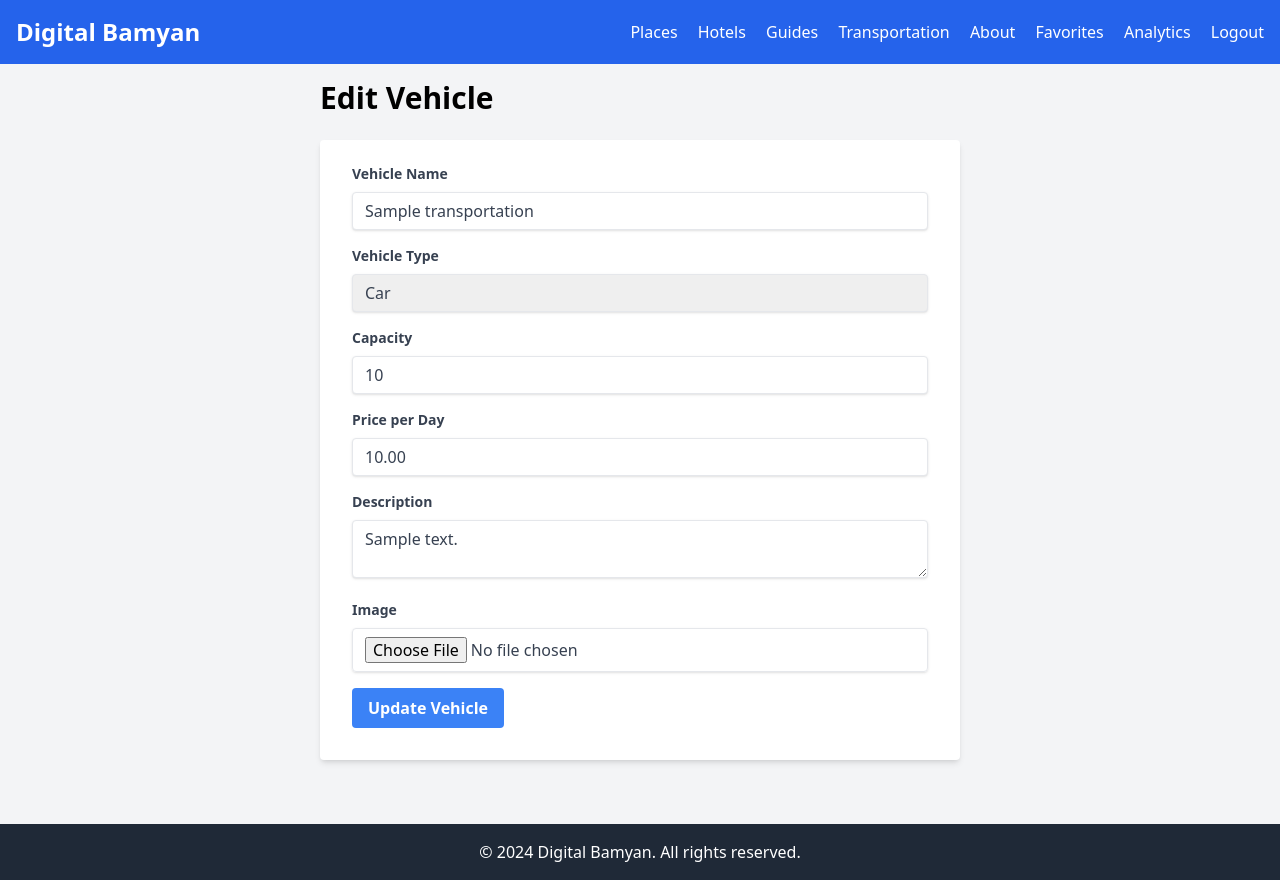
After one commit to AzizullahDarmani/Digital-Bamyan, a Django app: page /transportation/edit/1/ in a window 1280 px wide. The commit adds this page. Run offline with Django 5.2, Linux system fonts and the light colour scheme; a user stored in the database is signed in; tables that the repository leaves empty hold one stand-in row (values such as "Sample post"); some libraries are stand-ins or nearby versions.

Commit message:
Assistant checkpoint: Add rental functionality to transportation system
Assistant generated file changes:
- transportation/models.py: Add TransportationRental model
- transportation/views.py: Add rental views, Add rental views
- transportation/urls.py: Add rental URLs
- transportation/templates/transportation/transportation_list.html: Add rent, edit and delete buttons
- transportation/templates/transportation/rent_vehicle.html: Create rent vehicle form
- transportation/templates/transportation/my_rentals.html: Create my rentals page
- transportation/templates/transportation/edit_vehicle.html: Create edit vehicle form

---

User prompt:

add the rent button for the users to Rent the car, and also My Rents button which should show the list of all the rents to the super user and the rent made by the user only for the user. and also the delete and edit button for super user

Replit-Commit-Author: Assistant
Replit-Commit-Session-Id: 56790dac-414f-446b-aad4-303f35578f21

```diff
--- a/transportation/models.py
+++ b/transportation/models.py
@@ -20,3 +20,15 @@ class Transportation(models.Model):
 
     def __str__(self):
         return f"{self.name} ({self.vehicle_type})"
+
+class TransportationRental(models.Model):
+    vehicle = models.ForeignKey(Transportation, on_delete=models.CASCADE)
+    user = models.ForeignKey('auth.User', on_delete=models.CASCADE)
+    rental_date = models.DateField()
+    return_date = models.DateField()
+    total_cost = models.DecimalField(max_digits=10, decimal_places=2)
+    is_active = models.BooleanField(default=True)
+    created_at = models.DateTimeField(auto_now_add=True)
+
+    def __str__(self):
+        return f"{self.vehicle.name} rented by {self.user.username}"
--- /dev/null
+++ b/transportation/templates/transportation/edit_vehicle.html
@@ -0,0 +1,66 @@
+
+{% extends 'main/base.html' %}
+
+{% block title %}Edit Vehicle{% endblock %}
+
+{% block content %}
+<div class="container mx-auto px-4 max-w-2xl">
+    <h1 class="text-3xl font-bold mb-6">Edit Vehicle</h1>
+
+    <form method="POST" enctype="multipart/form-data" class="bg-white shadow-md rounded px-8 pt-6 pb-8 mb-4">
+        {% csrf_token %}
+        <div class="mb-4">
+            <label class="block text-gray-700 text-sm font-bold mb-2" for="name">
+                Vehicle Name
+            </label>
+            <input class="shadow appearance-none border rounded w-full py-2 px-3 text-gray-700 leading-tight focus:outline-none focus:shadow-outline" type="text" name="name" value="{{ vehicle.name }}" required>
+        </div>
+
+        <div class="mb-4">
+            <label class="block text-gray-700 text-sm font-bold mb-2" for="vehicle_type">
+                Vehicle Type
+            </label>
+            <select class="shadow appearance-none border rounded w-full py-2 px-3 text-gray-700 leading-tight focus:outline-none focus:shadow-outline" name="vehicle_type" required>
+                <option value="car" {% if vehicle.vehicle_type == 'car' %}selected{% endif %}>Car</option>
+                <option value="bus" {% if vehicle.vehicle_type == 'bus' %}selected{% endif %}>Bus</option>
+                <option value="van" {% if vehicle.vehicle_type == 'van' %}selected{% endif %}>Van</option>
+                <option value="bike" {% if vehicle.vehicle_type == 'bike' %}selected{% endif %}>Bike</option>
+            </select>
+        </div>
+
+        <div class="mb-4">
+            <label class="block text-gray-700 text-sm font-bold mb-2" for="capacity">
+                Capacity
+            </label>
+            <input class="shadow appearance-none border rounded w-full py-2 px-3 text-gray-700 leading-tight focus:outline-none focus:shadow-outline" type="number" name="capacity" value="{{ vehicle.capacity }}" required>
+        </div>
+
+        <div class="mb-4">
+            <label class="block text-gray-700 text-sm font-bold mb-2" for="price_per_day">
+                Price per Day
+            </label>
+            <input class="shadow appearance-none border rounded w-full py-2 px-3 text-gray-700 leading-tight focus:outline-none focus:shadow-outline" type="number" step="0.01" name="price_per_day" value="{{ vehicle.price_per_day }}" required>
+        </div>
+
+        <div class="mb-4">
+            <label class="block text-gray-700 text-sm font-bold mb-2" for="description">
+                Description
+            </label>
+            <textarea class="shadow appearance-none border rounded w-full py-2 px-3 text-gray-700 leading-tight focus:outline-none focus:shadow-outline" name="description" required>{{ vehicle.description }}</textarea>
+        </div>
+
+        <div class="mb-4">
+            <label class="block text-gray-700 text-sm font-bold mb-2" for="image">
+                Image
+            </label>
+            <input type="file" name="image" accept="image/*" class="shadow appearance-none border rounded w-full py-2 px-3 text-gray-700 leading-tight focus:outline-none focus:shadow-outline">
+        </div>
+
+        <div class="flex items-center justify-between">
+            <button class="bg-blue-500 hover:bg-blue-700 text-white font-bold py-2 px-4 rounded focus:outline-none focus:shadow-outline" type="submit">
+                Update Vehicle
+            </button>
+        </div>
+    </form>
+</div>
+{% endblock %}
--- a/transportation/urls.py
+++ b/transportation/urls.py
@@ -7,4 +7,8 @@ app_name = 'transportation'
 urlpatterns = [
     path('', views.transportation_list, name='transportation_list'),
     path('add/', views.add_transportation, name='add_transportation'),
+    path('rent/<int:vehicle_id>/', views.rent_vehicle, name='rent_vehicle'),
+    path('my-rentals/', views.my_rentals, name='my_rentals'),
+    path('edit/<int:vehicle_id>/', views.edit_vehicle, name='edit_vehicle'),
+    path('delete/<int:vehicle_id>/', views.delete_vehicle, name='delete_vehicle'),
 ]
--- a/transportation/views.py
+++ b/transportation/views.py
@@ -1,8 +1,9 @@
 
-from django.shortcuts import render, redirect
+from django.shortcuts import render, redirect, get_object_or_404
 from django.contrib.auth.decorators import login_required, user_passes_test
-from .models import Transportation
+from .models import Transportation, TransportationRental
 from django.contrib import messages
+from datetime import datetime
 
 def is_superuser(user):
     return user.is_superuser
@@ -33,3 +34,56 @@ def add_transportation(request):
         return redirect('transportation:transportation_list')
 
     return render(request, 'transportation/add_transportation.html')
+
+@login_required
+def rent_vehicle(request, vehicle_id):
+    vehicle = get_object_or_404(Transportation, id=vehicle_id)
+    if request.method == 'POST':
+        rental_date = request.POST.get('rental_date')
+        return_date = request.POST.get('return_date')
+        days = (datetime.strptime(return_date, '%Y-%m-%d') - datetime.strptime(rental_date, '%Y-%m-%d')).days
+        total_cost = vehicle.price_per_day * days
+
+        TransportationRental.objects.create(
+            vehicle=vehicle,
+            user=request.user,
+            rental_date=rental_date,
+            return_date=return_date,
+            total_cost=total_cost
+        )
+        vehicle.available = False
+        vehicle.save()
+        messages.success(request, 'Vehicle rented successfully!')
+        return redirect('transportation:my_rentals')
+    return render(request, 'transportation/rent_vehicle.html', {'vehicle': vehicle})
+
+@login_required
+def my_rentals(request):
+    if request.user.is_superuser:
+        rentals = TransportationRental.objects.all().order_by('-created_at')
+    else:
+        rentals = TransportationRental.objects.filter(user=request.user).order_by('-created_at')
+    return render(request, 'transportation/my_rentals.html', {'rentals': rentals})
+
+@user_passes_test(is_superuser)
+def edit_vehicle(request, vehicle_id):
+    vehicle = get_object_or_404(Transportation, id=vehicle_id)
+    if request.method == 'POST':
+        vehicle.name = request.POST.get('name')
+        vehicle.vehicle_type = request.POST.get('vehicle_type')
+        vehicle.capacity = request.POST.get('capacity')
+        vehicle.price_per_day = request.POST.get('price_per_day')
+        vehicle.description = request.POST.get('description')
+        if 'image' in request.FILES:
+            vehicle.image = request.FILES['image']
+        vehicle.save()
+        messages.success(request, 'Vehicle updated successfully!')
+        return redirect('transportation:transportation_list')
+    return render(request, 'transportation/edit_vehicle.html', {'vehicle': vehicle})
+
+@user_passes_test(is_superuser)
+def delete_vehicle(request, vehicle_id):
+    vehicle = get_object_or_404(Transportation, id=vehicle_id)
+    vehicle.delete()
+    messages.success(request, 'Vehicle deleted successfully!')
+    return redirect('transportation:transportation_list')
```
Also changed, not shown: transportation/templates/transportation/my_rentals.html (added, +31 -0 lines), transportation/templates/transportation/rent_vehicle.html (added, +37 -0 lines), transportation/templates/transportation/transportation_list.html (+9 -0 lines).
